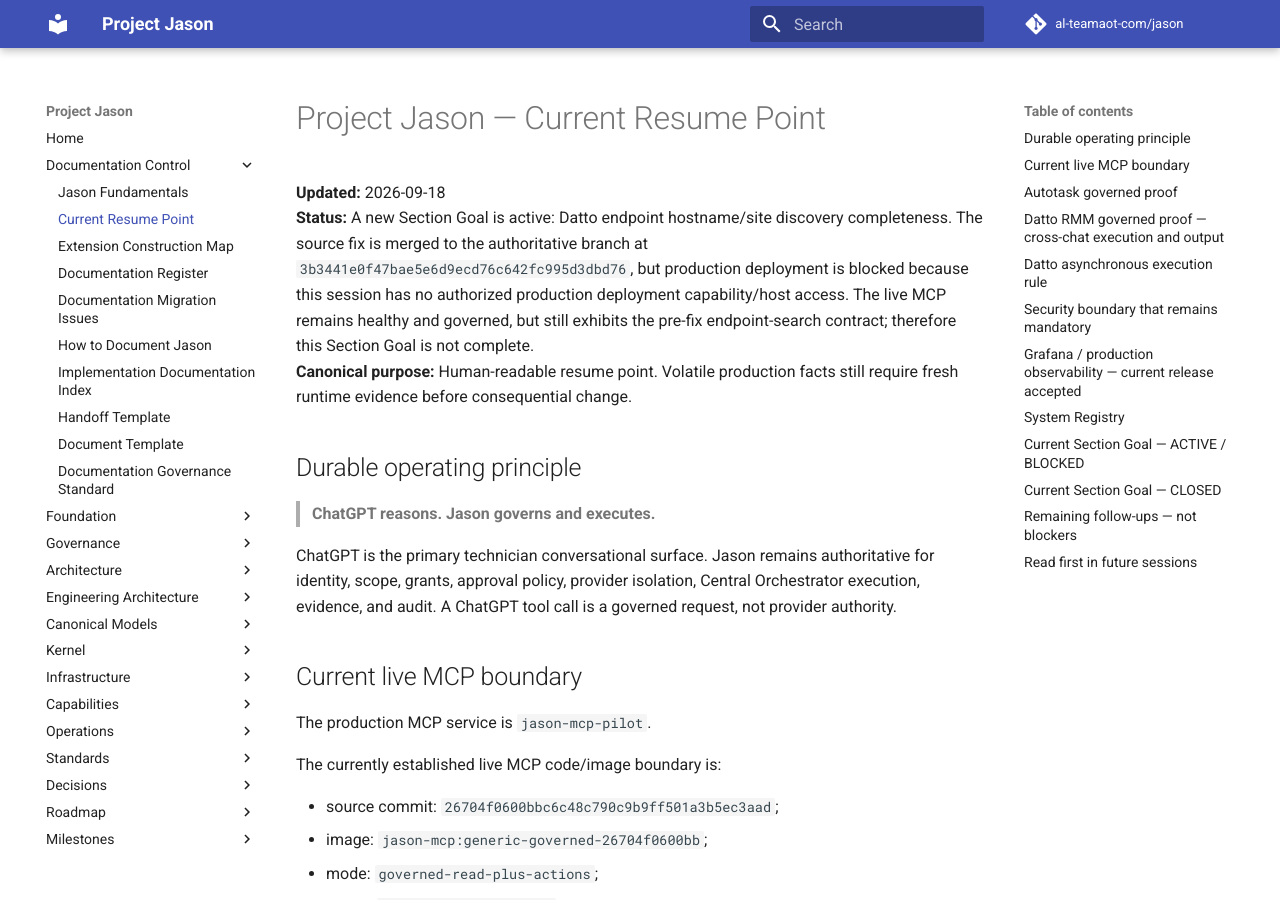
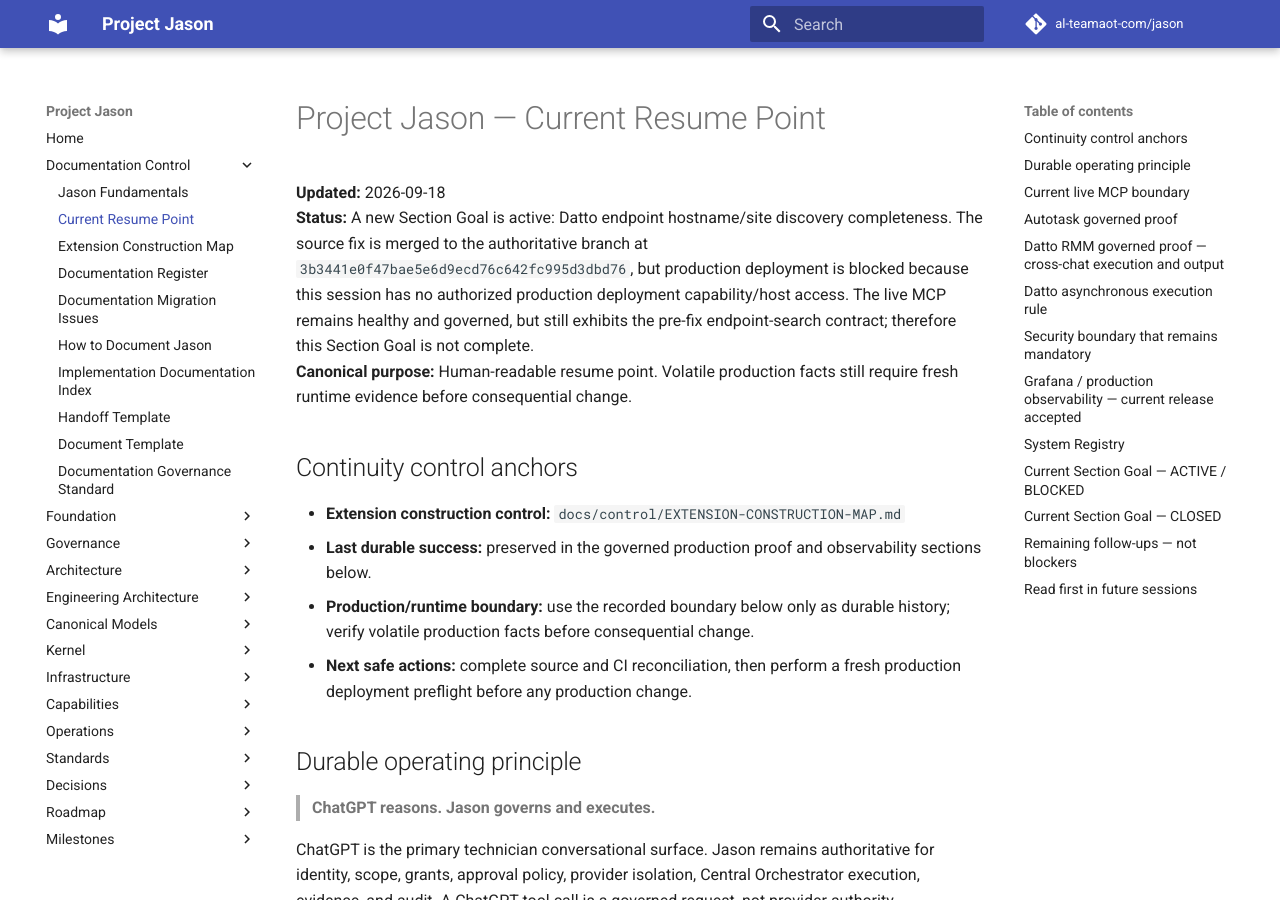
Before and after one commit to al-teamaot-com/jason, an MkDocs documentation site: the page built from docs/control/CURRENT.md, in a window 1280 px wide and 900 px high. Built offline with MkDocs 1.6.1 and Material for MkDocs 9.7.7, drawn with Linux system fonts in a browser that asks for light colours; comment, search, counter and statistics services are not loaded.

Commit message:
Restore documentation continuity control anchor

```diff
--- a/docs/control/CURRENT.md
+++ b/docs/control/CURRENT.md
@@ -3,6 +3,13 @@
 **Updated:** 2026-09-18
 **Status:** A new Section Goal is active: Datto endpoint hostname/site discovery completeness. The source fix is merged to the authoritative branch at `3b3441e0f47bae5e6d9ecd76c642fc995d3dbd76`, but production deployment is blocked because this session has no authorized production deployment capability/host access. The live MCP remains healthy and governed, but still exhibits the pre-fix endpoint-search contract; therefore this Section Goal is not complete.
 **Canonical purpose:** Human-readable resume point. Volatile production facts still require fresh runtime evidence before consequential change.
+
+## Continuity control anchors
+
+- **Extension construction control:** `docs/control/EXTENSION-CONSTRUCTION-MAP.md`
+- **Last durable success:** preserved in the governed production proof and observability sections below.
+- **Production/runtime boundary:** use the recorded boundary below only as durable history; verify volatile production facts before consequential change.
+- **Next safe actions:** complete source and CI reconciliation, then perform a fresh production deployment preflight before any production change.
 
 ## Durable operating principle
 
```
